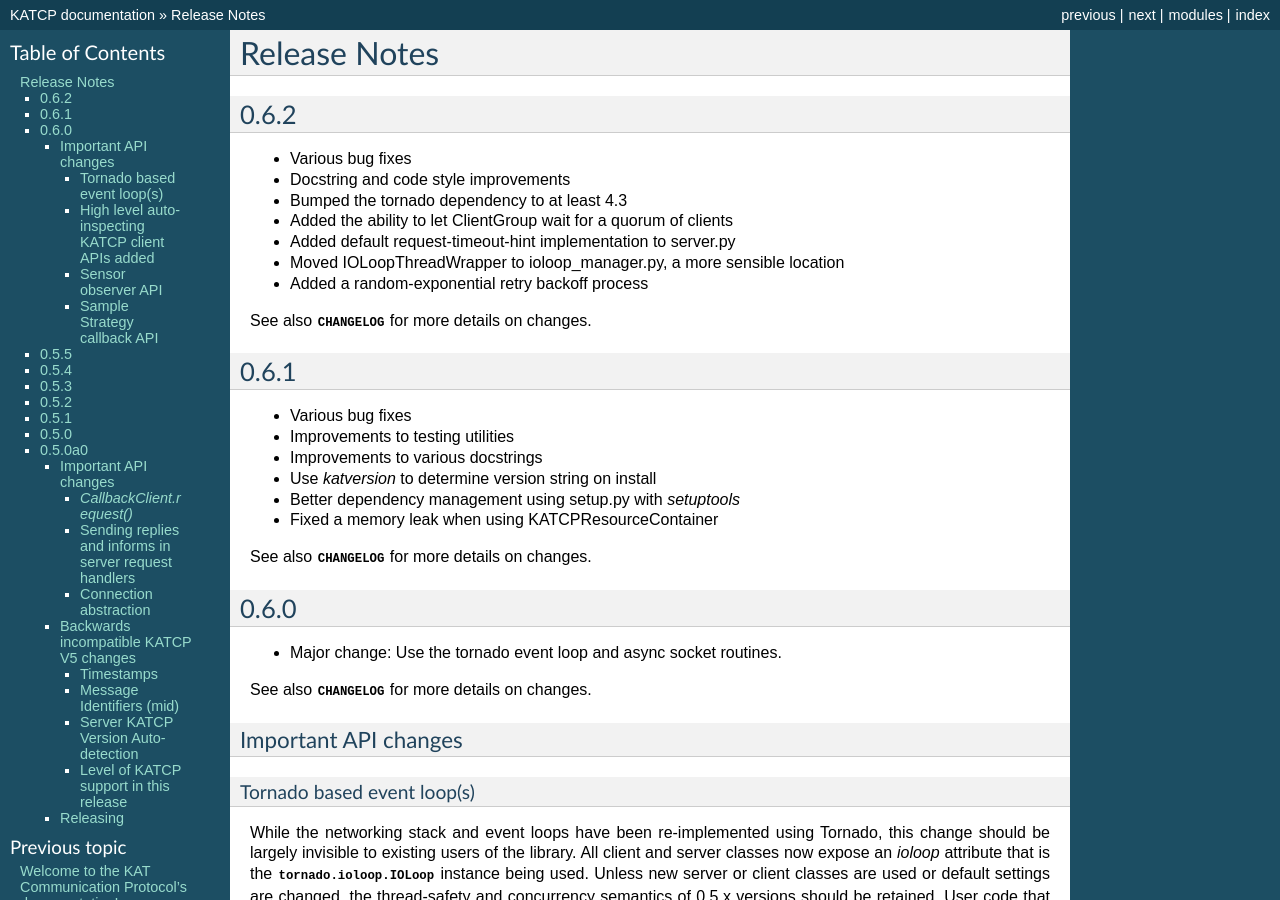
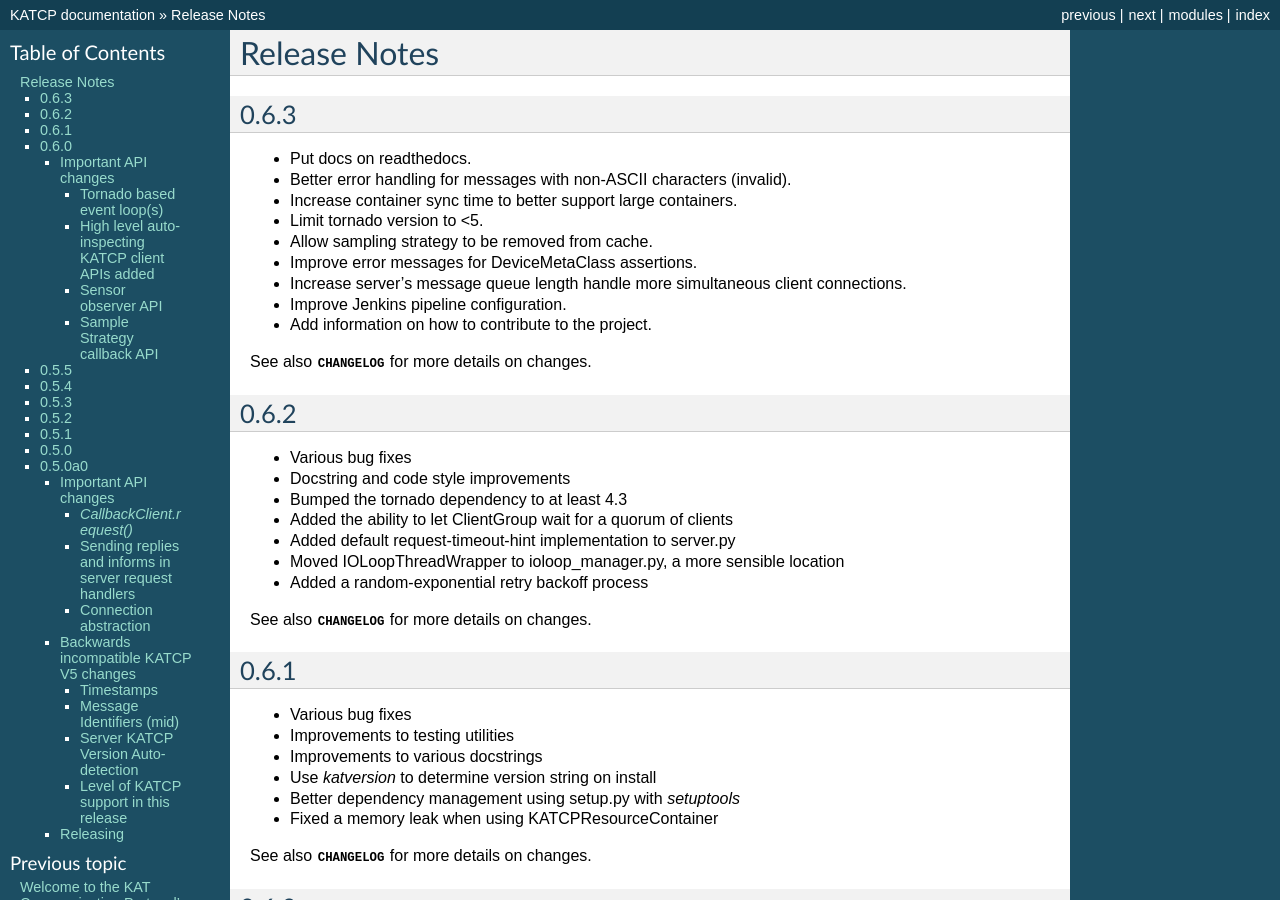
Before and after one commit to ska-sa/katcp-python, a Sphinx documentation site: the page built from doc/releasenotes.rst, in a window 1280 px wide and 900 px high. Built offline with Sphinx 7.4.7, drawn with Linux system fonts in a browser that asks for light colours; formulas are drawn with MathJax 3; the version number could not be read and is left out.

Commit message:
Update changelog and release notes for v0.6.3

```diff
--- a/doc/releasenotes.rst
+++ b/doc/releasenotes.rst
@@ -3,6 +3,20 @@
 *************
 Release Notes
 *************
+0.6.3
+=====
+* Put docs on readthedocs.
+* Better error handling for messages with non-ASCII characters (invalid).
+* Increase container sync time to better support large containers.
+* Limit tornado version to <5.
+* Allow sampling strategy to be removed from cache.
+* Improve error messages for DeviceMetaClass assertions.
+* Increase server's message queue length handle more simultaneous client connections.
+* Improve Jenkins pipeline configuration.
+* Add information on how to contribute to the project.
+
+See also :download:`CHANGELOG` for more details on changes.
+
 0.6.2
 =====
 * Various bug fixes
```
Also changed, not shown: 1 other file.
